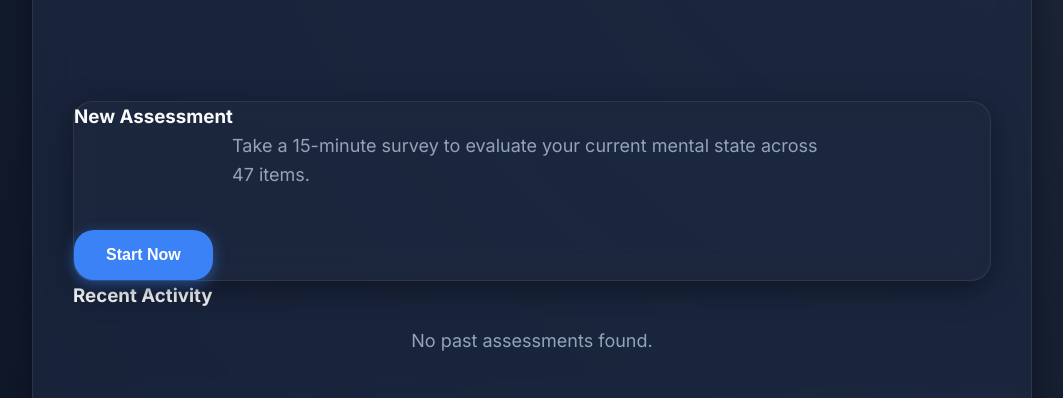
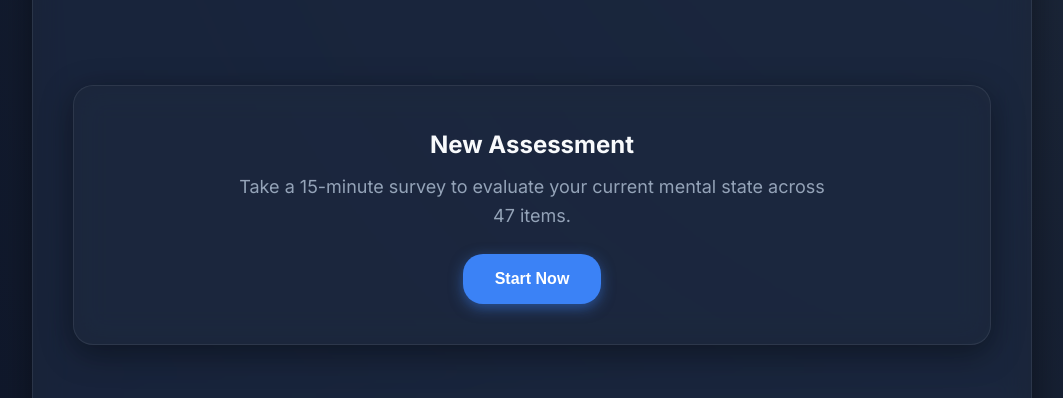
Before and after one commit to Mr-Kumar-Abhishek/mhq-analysis, a plain HTML site: page index.html in a window 1280 px wide. Shown: the part 402-800 px from the top of the page, without its empty margins (108-1171 px from the left). Drawn offline with Linux system fonts and the light colour scheme.

Commit message:
style: center action card content in home view

```diff
--- a/styles/index.css
+++ b/styles/index.css
@@ -209,7 +209,21 @@ p {
     color: var(--text-muted);
     font-size: 1.125rem;
     max-width: 600px;
-    margin: 0 auto var(--spacing-md);
+    margin: 0 auto 1.5rem;
+}
+
+.action-card {
+    display: flex;
+    flex-direction: column;
+    align-items: center;
+    text-align: center;
+    padding: var(--spacing-md);
+    margin-bottom: var(--spacing-lg);
+}
+
+.action-card h3 {
+    font-size: 1.5rem;
+    margin-bottom: var(--spacing-xs);
 }
 
 .central {
```
